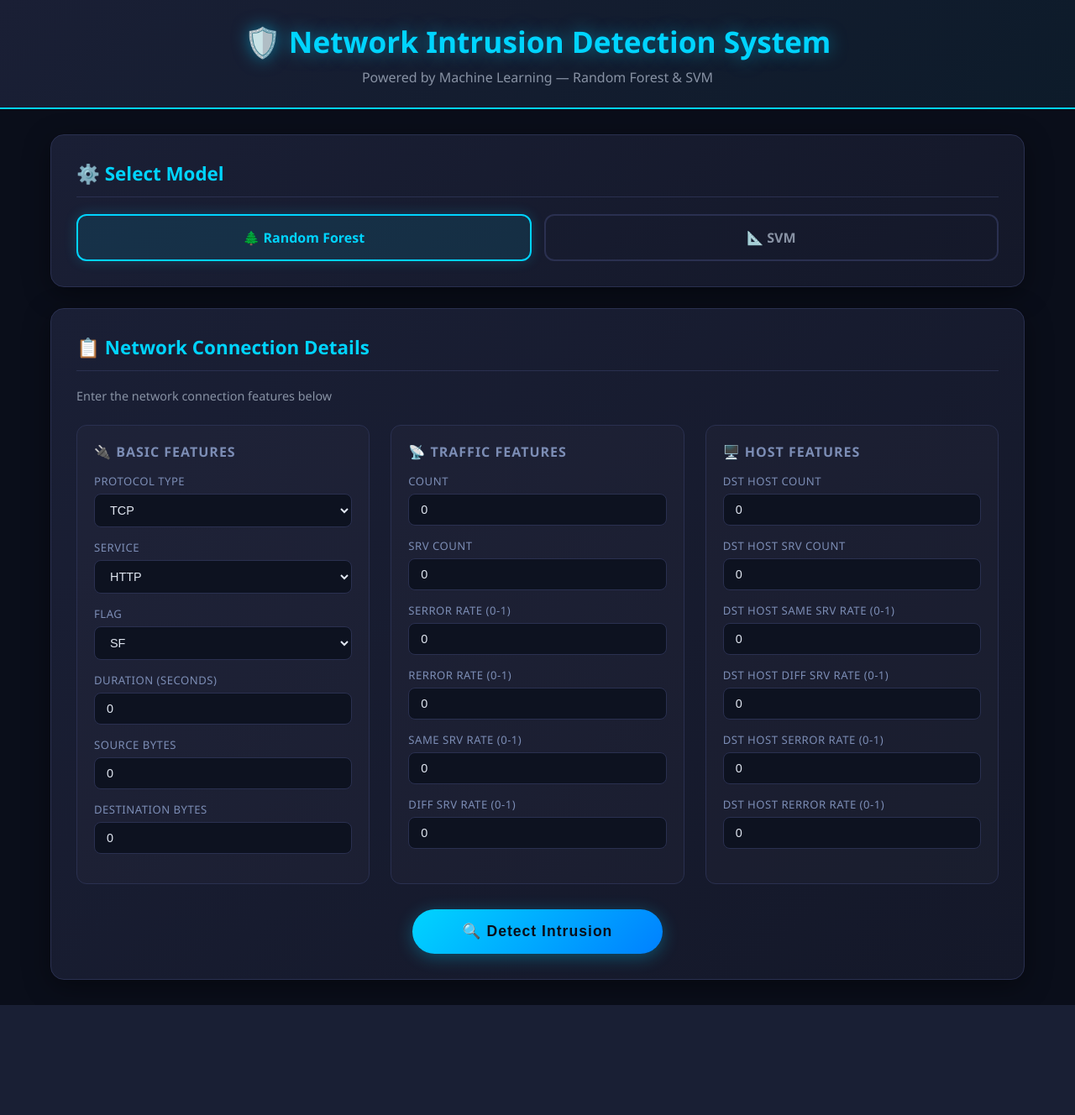
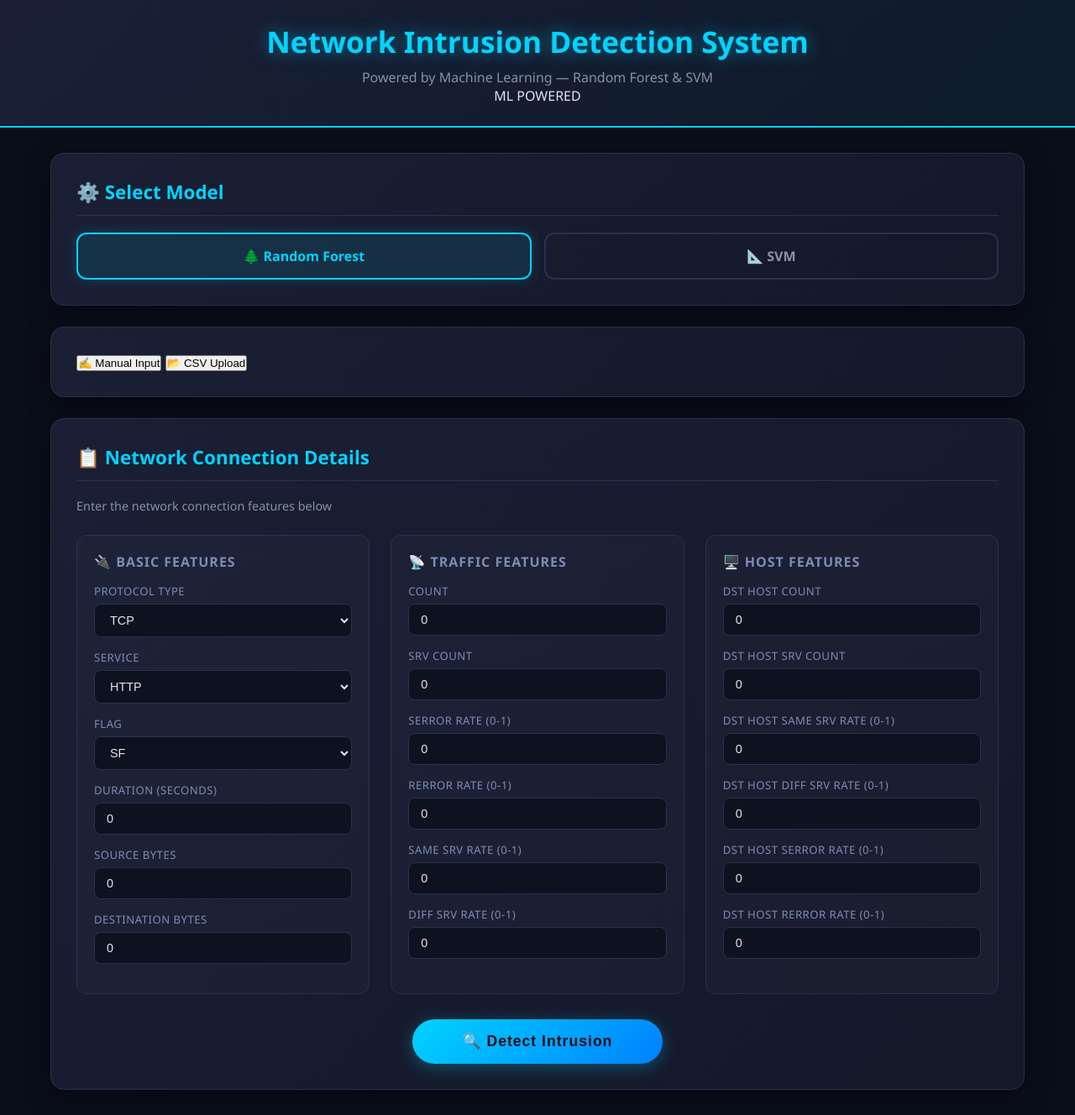
Before and after one commit to ChaosT800/ML_NIDSAPP, a Flask app: page / in a window 1280 px wide. Shown: the whole page at 84% size. Before the commit the page ends 1197 px from the top, so only its background shows below. Run offline with Flask 3, Linux system fonts and the light colour scheme; parts of the project's set-up code (start-up, migrations or seed data) failed here and were passed over.

Commit message:
Update index.html

```diff
--- a/templates/index.html
+++ b/templates/index.html
@@ -12,10 +12,16 @@
 
     <!-- Header -->
     <header>
-        <div class="header-content">
-            <h1>🛡️ Network Intrusion Detection System</h1>
+        <div class="header-left">
+            <div class="header-logo">
+                <div class="header-logo-inner"></div>
+            </div>
+            <div>
+                <h1>Network Intrusion Detection System</h1>
                 <p>Powered by Machine Learning — Random Forest & SVM</p>
             </div>
+        </div>
+        <div class="header-badge">ML POWERED</div>
     </header>
 
     <!-- Main Container -->
@@ -36,7 +42,20 @@
             </div>
         </div>
 
-        <!-- Input Form -->
+        <!-- Tab Selector -->
+        <div class="card">
+            <div class="tab-selector">
+                <button class="tab-btn active" onclick="switchTab('manual')">
+                    ✍️ Manual Input
+                </button>
+                <button class="tab-btn" onclick="switchTab('csv')">
+                    📂 CSV Upload
+                </button>
+            </div>
+        </div>
+
+        <!-- Manual Input Tab -->
+        <div id="tab-manual">
             <div class="card">
                 <h2>📋 Network Connection Details</h2>
                 <p class="subtitle">Enter the network connection features below</p>
@@ -159,13 +178,61 @@
                 </div>
             </div>
 
-        <!-- Result Card -->
+            <!-- Manual Result Card -->
             <div class="card result-card" id="result-card" style="display:none;">
                 <h2>🎯 Detection Result</h2>
                 <div class="result-box" id="result-box">
                     <div class="result-icon" id="result-icon"></div>
                     <div class="result-label" id="result-label"></div>
                     <div class="result-model" id="result-model"></div>
+                </div>
+            </div>
+        </div>
+
+        <!-- CSV Upload Tab -->
+        <div id="tab-csv" style="display:none;">
+            <div class="card">
+                <h2>📂 Batch CSV Prediction</h2>
+                <p class="subtitle">Upload a CSV file with network connection records for batch prediction</p>
+
+                <div class="csv-upload-area" id="csv-upload-area">
+                    <div class="upload-icon">📁</div>
+                    <p>Drag & drop your CSV file here</p>
+                    <p class="upload-hint">or</p>
+                    <label class="upload-btn">
+                        Browse File
+                        <input type="file" id="csv-file" accept=".csv" style="display:none;">
+                    </label>
+                    <p class="upload-hint" id="file-name">No file selected</p>
+                </div>
+
+                <div class="predict-section">
+                    <button class="predict-btn" onclick="predictCSV()">
+                        🔍 Analyse CSV
+                    </button>
+                </div>
+            </div>
+
+            <!-- CSV Results -->
+            <div class="card" id="csv-result-card" style="display:none;">
+                <h2>📊 Batch Analysis Results</h2>
+
+                <!-- Summary -->
+                <div class="summary-grid" id="summary-grid"></div>
+
+                <!-- Results Table -->
+                <div class="table-wrapper">
+                    <table class="results-table">
+                        <thead>
+                            <tr>
+                                <th>Connection #</th>
+                                <th>Prediction</th>
+                                <th>Status</th>
+                            </tr>
+                        </thead>
+                        <tbody id="results-tbody"></tbody>
+                    </table>
+                </div>
             </div>
         </div>
 
```
Lines whose indentation alone changed are shown as unchanged.
